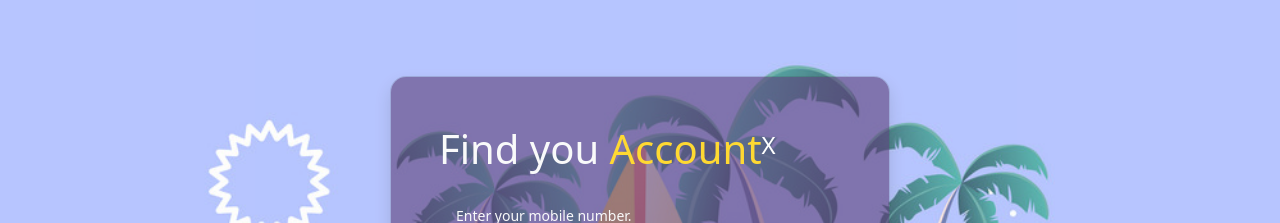
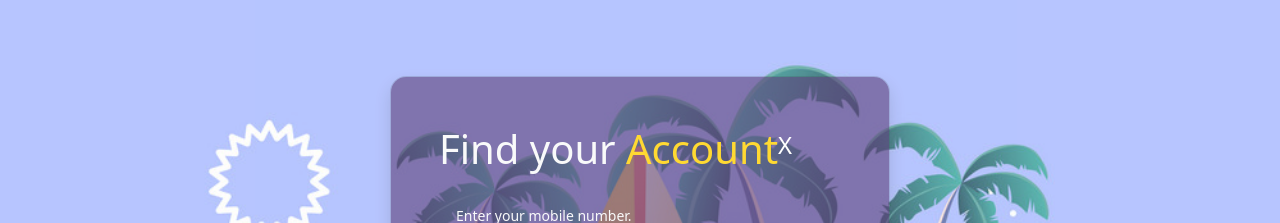
Before and after one commit to psuuc-grnino/reservibe-forgot-password-number, a plain HTML site: page index.html in a window 1280 px wide. Shown: the top 223 px of the page. Drawn offline with nearby package versions, Linux system fonts and the light colour scheme.

Commit message:
Update index.html

```diff
--- a/index.html
+++ b/index.html
@@ -31,7 +31,7 @@
         <div class="modal-dialog" role="document">
           <div class="modal-content rounded-4 shadow" style="background-color: rgba(54, 17, 90, 0.607);">
             <div class="modal-header p-5 pb-4 border-bottom-0">
-                <h1 class="text-light">Find you <span style="color: #ffd000;">Account</span></h1>
+                <h1 class="text-light">Find your <span style="color: #ffd000;">Account</span></h1>
                 <p style="font-size: x-large;"><a href="https://psuuc-grnino.github.io/reservibe-login/" style="text-decoration: none; color: #fff;">X</a></p>
             </div>
             <small class="text-light"><p style="margin-left: 65px; margin-right: 45px;">Enter your mobile number.</p></small>
```
